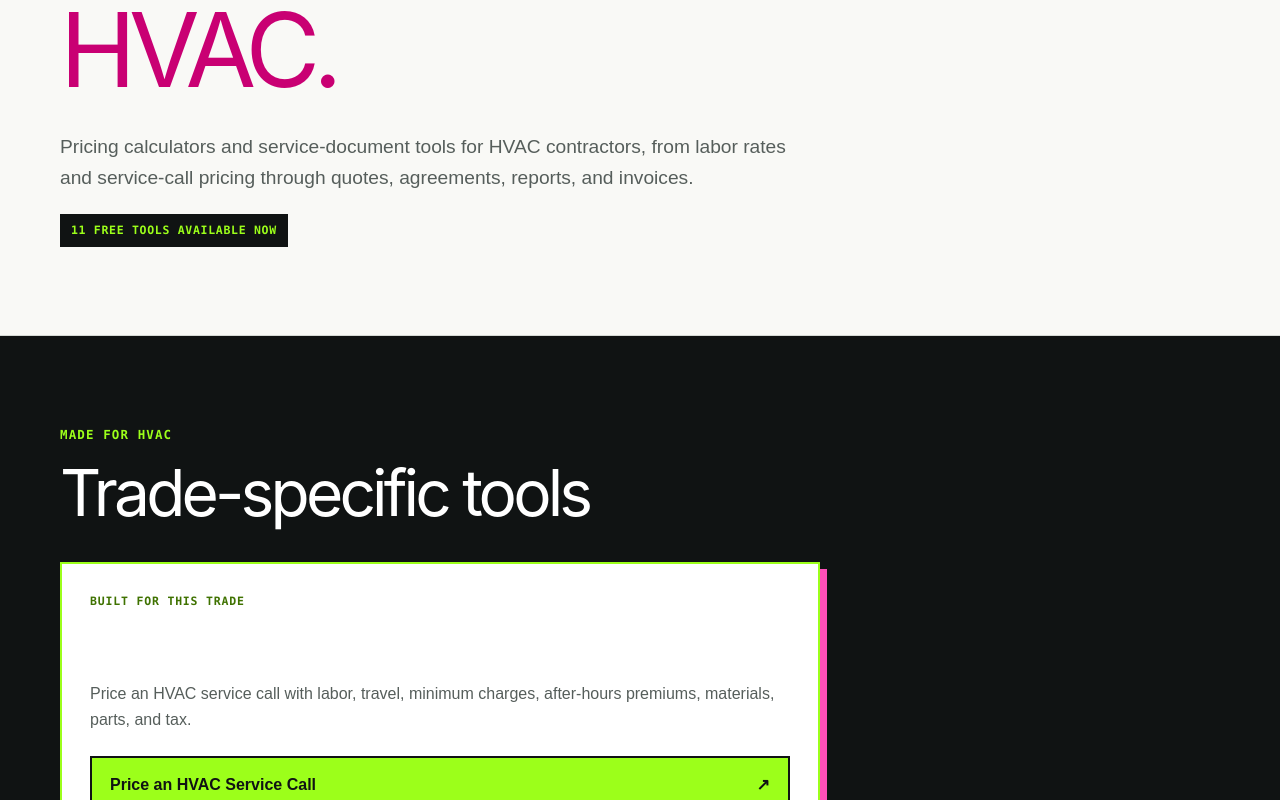
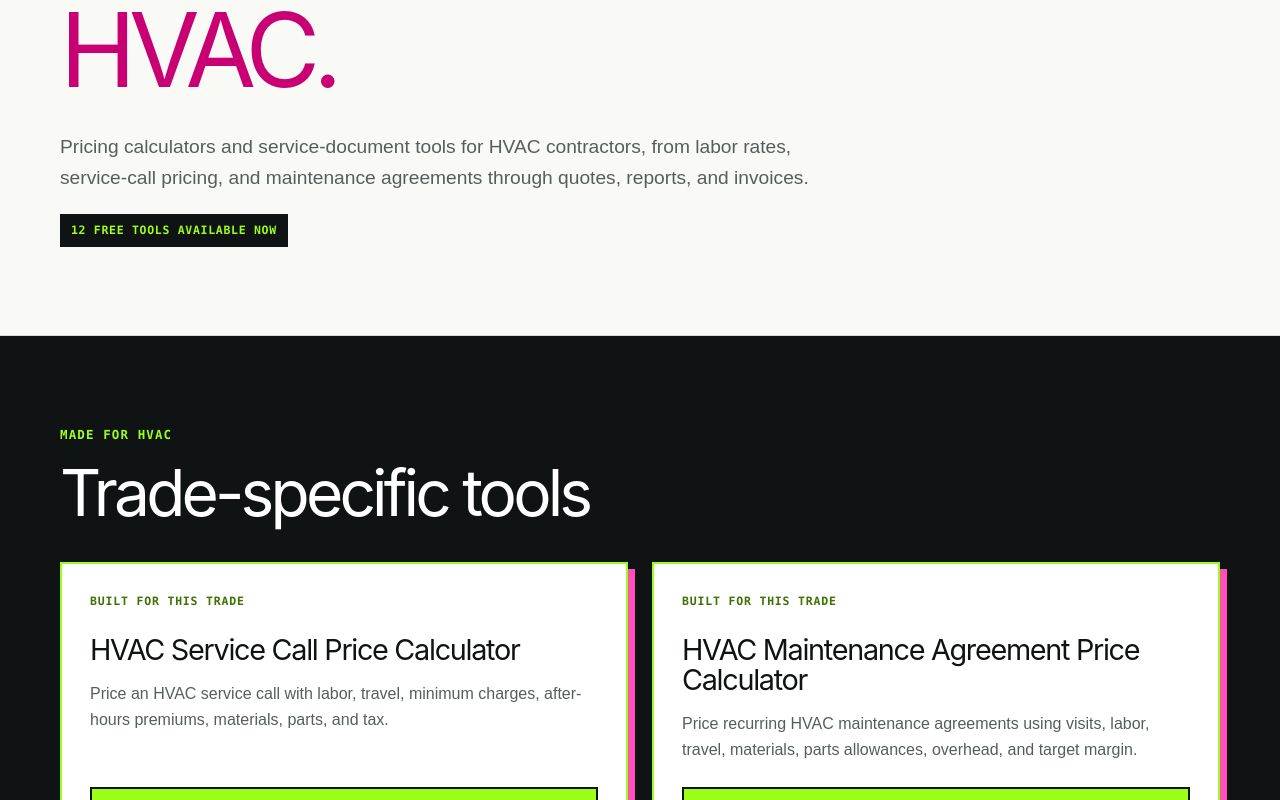
Before and after one commit to jakevans90/jakegenerates, a Next.js app: page /professions/hvac in a window 1280 px wide. Shown: the part 360-1160 px from the top of the page. Built offline with nearby package versions, Linux system fonts and the light colour scheme; no server answers.

Commit message:
Add HVAC maintenance agreement calculator

```diff
--- a/src/app/globals.css
+++ b/src/app/globals.css
@@ -131,9 +131,9 @@ a:focus-visible { outline: 3px solid var(--pink); outline-offset: 4px; }
 .profession-specific .kicker, .profession-generators .kicker { color: var(--green); }
 .profession-group-heading { margin-bottom: 38px; }
 .profession-tool-grid { display: grid; grid-template-columns: repeat(3, minmax(0, 1fr)); gap: 24px; }
-.profession-tool-grid-featured { grid-template-columns: minmax(0, 760px); }
+.profession-tool-grid-featured { grid-template-columns: repeat(2, minmax(0, 1fr)); }
 .profession-tool-card { min-width: 0; min-height: 285px; display: flex; flex-direction: column; padding: 28px; border: 1px solid var(--border); background: var(--surface); box-shadow: 6px 6px 0 var(--green); }
-.profession-tool-card h3 { margin: 0 0 16px; font-family: var(--font-geist-sans); font-size: 1.8rem; line-height: 1.05; letter-spacing: -.045em; }
+.profession-tool-card h3 { margin: 0 0 16px; color: var(--ink); font-family: var(--font-geist-sans); font-size: 1.8rem; line-height: 1.05; letter-spacing: -.045em; }
 .profession-tool-card p { margin: 0 0 24px; color: var(--muted); line-height: 1.6; }
 .profession-tool-card a { display: inline-flex; justify-content: space-between; gap: 18px; margin-top: auto; padding-top: 17px; border-top: 2px solid var(--ink); font-weight: 900; }
 .profession-tool-card a:hover { color: var(--pink-deep); }
--- a/src/data/tools.ts
+++ b/src/data/tools.ts
@@ -35,6 +35,7 @@ export const tools: readonly Tool[] = [
   { id: "break-even-calculator", name: "Break-Even Calculator", category: "calculator", question: "What do I need to break even?", description: "See how many jobs, how much revenue, or how many billable hours you need to cover costs and hit a profit target.", features: ["Per-job break-even", "Billable-hours break-even", "Contribution margin", "Target-profit jobs, hours & revenue", "Local draft recovery"], cta: "Calculate Break-Even", url: "https://break-even.jakegenerates.com/", professions: allProfessions },
   { id: "job-profit-calculator", name: "Job Profit Calculator", category: "calculator", question: "What did the job actually make?", description: "See what a job actually made after labor, parts, subcontractors, travel, processing fees, and overhead.", features: ["Full job cost", "Profit & margin", "Break-even revenue", "Target pricing"], cta: "Calculate Job Profit", url: "https://job-profit.jakegenerates.com/", professions: allProfessions },
   { id: "hvac-service-call-price-calculator", name: "HVAC Service Call Price Calculator", category: "calculator", question: "What should this service call cost?", description: "Price an HVAC service call with labor, travel, minimum charges, after-hours premiums, materials, parts, and tax.", features: ["Labor & travel", "Minimum charges", "After-hours premiums", "Materials, parts & tax"], cta: "Price an HVAC Service Call", url: "https://hvac-service-call.jakegenerates.com/", professions: ["hvac"], professionSpecific: "hvac" },
+  { id: "hvac-maintenance-agreement-price-calculator", name: "HVAC Maintenance Agreement Price Calculator", category: "calculator", question: "What should this maintenance agreement cost?", description: "Price recurring HVAC maintenance agreements using visits, labor, travel, materials, parts allowances, overhead, and target margin.", features: ["Visits per year", "Labor hours & cost", "Travel & routine materials", "Annual parts allowance", "Fixed or percentage overhead", "Margin or markup pricing", "Monthly & per-visit equivalents", "Current agreement comparison"], cta: "Price an HVAC Maintenance Agreement", url: "https://hvac-maintenance.jakegenerates.com/", professions: ["hvac"], professionSpecific: "hvac" },
   { id: "service-quote-generator", name: "Service Quote Generator", category: "generator", value: "Price the work and send a polished quote.", description: "Build itemized service quotes with your branding, clear totals, and a professional PDF ready to share.", features: ["Parts & labor", "Pricing & tax", "Branded PDF"], cta: "Create a Quote", url: "https://service-quotes.jakegenerates.com/", professions: allProfessions },
   { id: "service-agreement-generator", name: "Service Agreement Generator", category: "generator", value: "Set recurring service expectations clearly.", description: "Create a clear, professional recurring-service agreement for maintenance and support work.", features: ["Coverage & exclusions", "Flexible service pricing", "Renewal & termination terms", "Branded PDF"], cta: "Create a Service Agreement", url: "https://service-agreements.jakegenerates.com/", professions: allProfessions },
   { id: "change-order-generator", name: "Change Order Generator", category: "generator", value: "Keep scope and price changes clear.", description: "Document additions or deductions, show the revised job total, and capture an approval in one clean PDF.", features: ["Add & deduct", "Revised total", "Approval section"], cta: "Create a Change Order", url: "https://change-orders.jakegenerates.com/", professions: allProfessions },
@@ -43,7 +44,7 @@ export const tools: readonly Tool[] = [
 ];
 
 export const professions: readonly Profession[] = [
-  { slug: "hvac", name: "HVAC", cardDescription: "Price service calls and manage the paperwork around every HVAC job.", description: "Pricing calculators and service-document tools for HVAC contractors, from labor rates and service-call pricing through quotes, agreements, reports, and invoices.", metaDescription: "Free pricing calculators and service-document tools for HVAC contractors, including service-call pricing, quotes, reports, and invoices." },
+  { slug: "hvac", name: "HVAC", cardDescription: "Price service calls and maintenance agreements, then manage the paperwork around every HVAC job.", description: "Pricing calculators and service-document tools for HVAC contractors, from labor rates, service-call pricing, and maintenance agreements through quotes, reports, and invoices.", metaDescription: "Free HVAC pricing calculators for service calls and maintenance agreements, plus quote, report, and invoice tools for contractors." },
   { slug: "electricians", name: "Electricians", cardDescription: "Price electrical work and create clear customer-ready documents.", description: "Pricing and paperwork tools for electrical service businesses, including labor rates, job costing, quotes, change orders, service reports, and invoices.", metaDescription: "Free pricing, job-costing, quote, change-order, report, and invoice tools for electricians and electrical service businesses." },
   { slug: "plumbers", name: "Plumbers", cardDescription: "Work out profitable pricing and keep plumbing paperwork organized.", description: "Practical calculators and document tools for plumbing service businesses, covering pricing, job costing, agreements, service work, and invoicing.", metaDescription: "Free pricing calculators and professional document generators for plumbers and plumbing service businesses." },
   { slug: "handyman", name: "Handyman", cardDescription: "Handle pricing and paperwork for repairs, projects, and service calls.", description: "Simple pricing and paperwork tools for handyman businesses handling repairs, small projects, service calls, and customer documentation.", metaDescription: "Free pricing, estimating, quote, service-document, and invoice tools for handyman businesses." },
```
